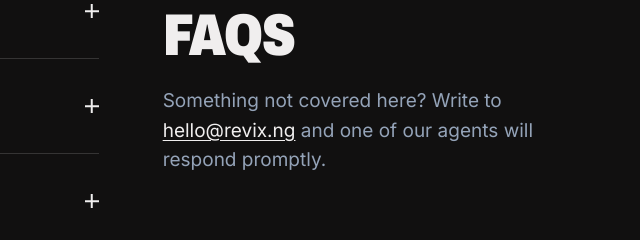
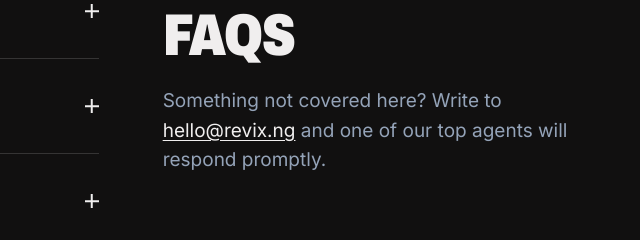
Before and after one commit to Revixhq/revix_landing_page, a plain HTML site: page index.html in a window 1280 px wide. Shown: the part 7438-7678 px from the top of the page, 640-1280 px from the left. Drawn offline with Linux system fonts and the light colour scheme.

Commit message:
refactor(footer): update FAQ contact information

```diff
--- a/index.html
+++ b/index.html
@@ -704,7 +704,7 @@
     <header class="rail__h reveal">
       <p class="tag tag--plain">Questions</p>
       <h2 class="h2">FAQs</h2>
-      <p class="rail__lead">Something not covered here? Write to <a href="mailto:hello@revix.ng">hello@revix.ng</a> and one of our agents will respond promptly.</p>
+      <p class="rail__lead">Something not covered here? Write to <a href="mailto:hello@revix.ng">hello@revix.ng</a> and one of our top agents will respond promptly.</p>
     </header>
 
     <div class="qs reveal">
```
